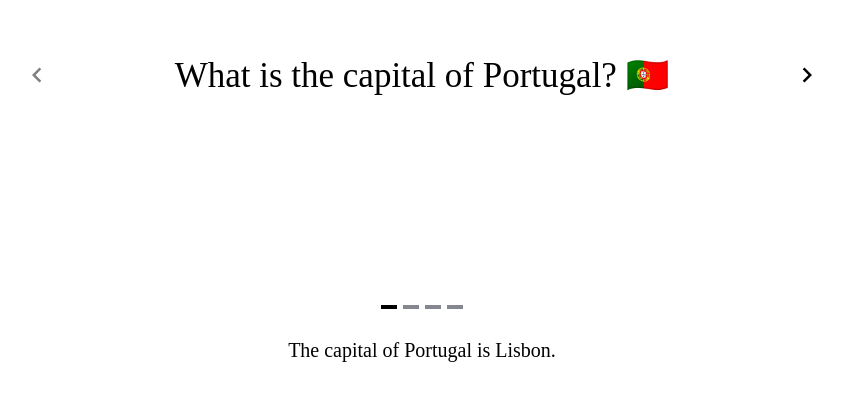
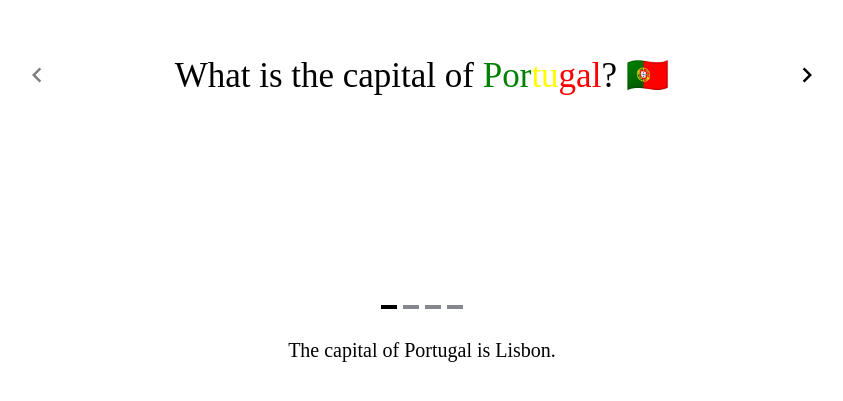
Before and after one commit to Peipiteir/CHENCHENG-WDJEEC25, a Vue app in the folder vue-project/: page / in a window 1280 px wide. Shown: the part 177-578 px from the top of the page, without its empty margins (218-1061 px from the left). Built offline with nearby package versions, Linux system fonts and the light colour scheme.

Commit message:
little detail changed

```diff
--- a/vue-project/src/App.vue
+++ b/vue-project/src/App.vue
@@ -6,7 +6,7 @@
         <div class="carousel__item">
           <!-- Display different messages based on the slide index -->
           <template v-if="index === 0">
-            <p class = "pstyle">What is the capital of Portugal? 🇵🇹</p>
+            <p class = "pstyle">What is the capital of <span style="color: green;">Por</span><span style="color: yellow;">tu</span><span style="color: red;">gal</span>? 🇵🇹</p>
           </template>
 
           <template v-else-if="index === 1">
```
